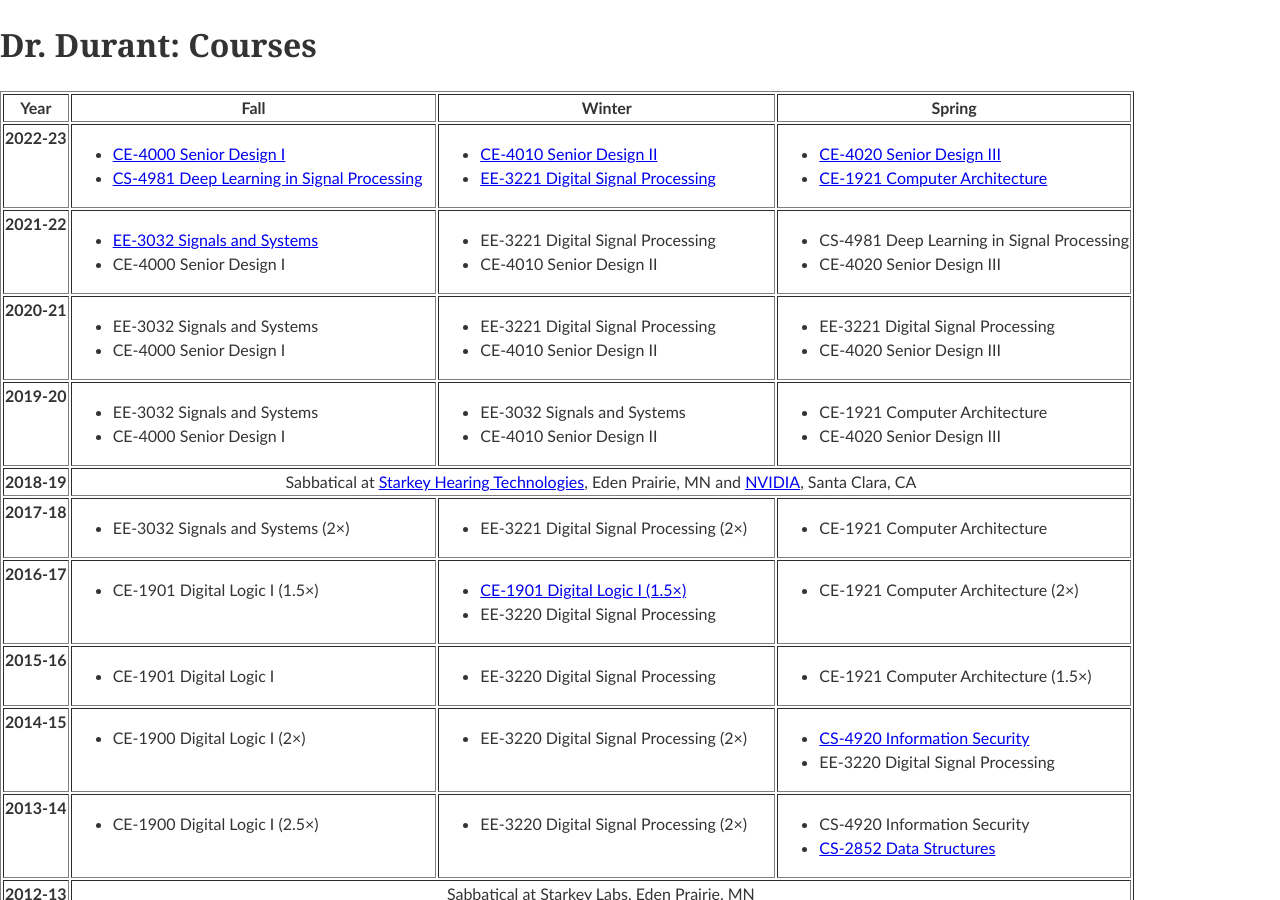
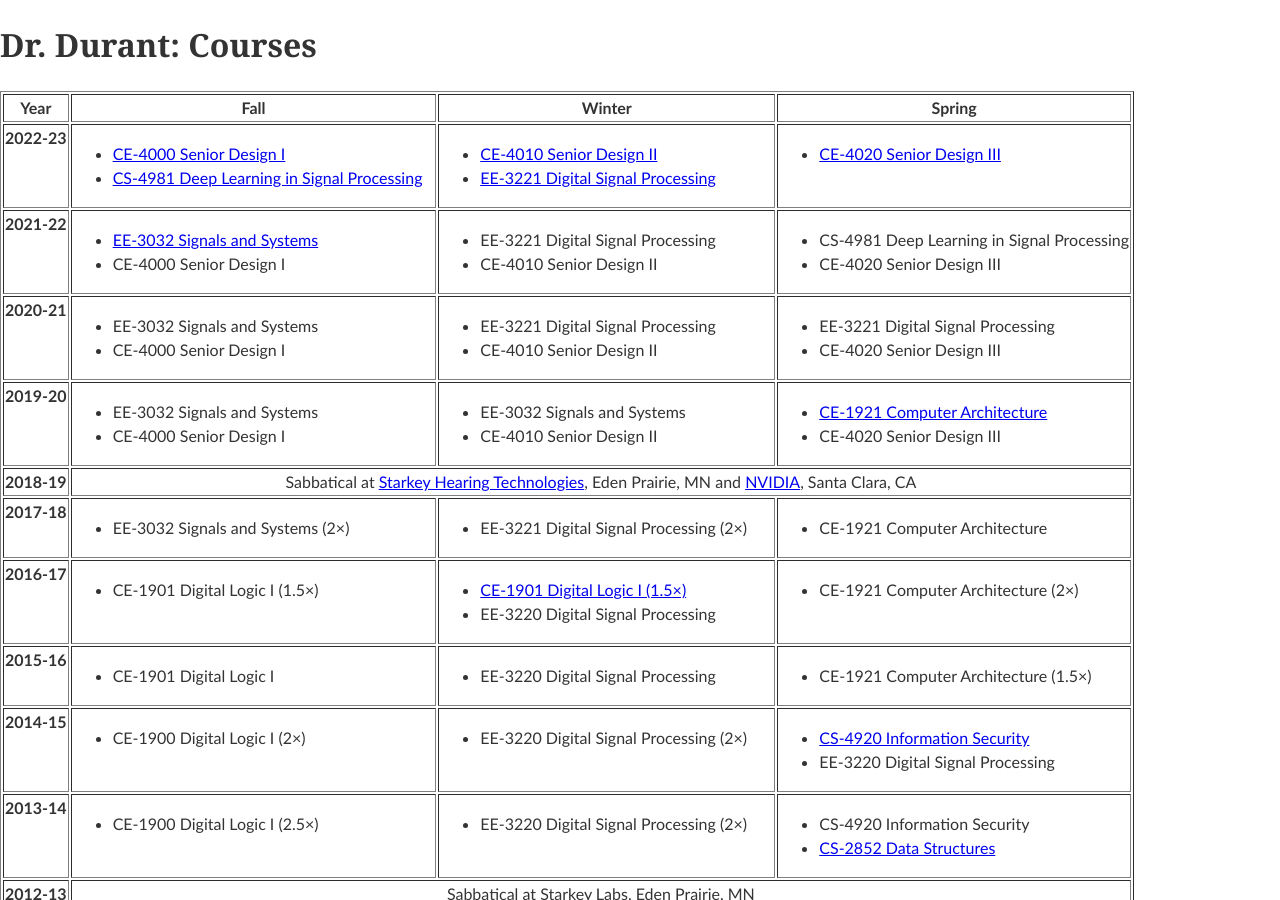
Before and after one commit to edurant/edurant.github.io, a Jekyll site: the page built from courses/index.html, in a window 1280 px wide and 900 px high. Built offline with Jekyll 4.4.1, drawn with Linux system fonts in a browser that asks for light colours; some of the changed lines change nothing that is shown.

Commit message:
update spring class plan

```diff
--- a/courses/index.html
+++ b/courses/index.html
@@ -28,7 +28,6 @@ title: "Dr. Durant: Courses"
 	<td>
 	  <ul>
 	    <li><a href="https://gitlab.com/msoe.edu/eecs/seniordesign/ce/wikis/">CE-4020 Senior Design III</a></li>
-        <li><a href="ce1921/">CE-1921 Computer Architecture</a></li>
 	  </ul>
 	</td>
 </tr>
@@ -90,7 +89,7 @@ title: "Dr. Durant: Courses"
 	</td>
 	<td>
 	  <ul>
-        <li>CE-1921 Computer Architecture</li>
+        <li><a href="ce1921/">CE-1921 Computer Architecture</a></li>
 	    <li>CE-4020 Senior Design III</li>
 	  </ul>
 	</td>
```
